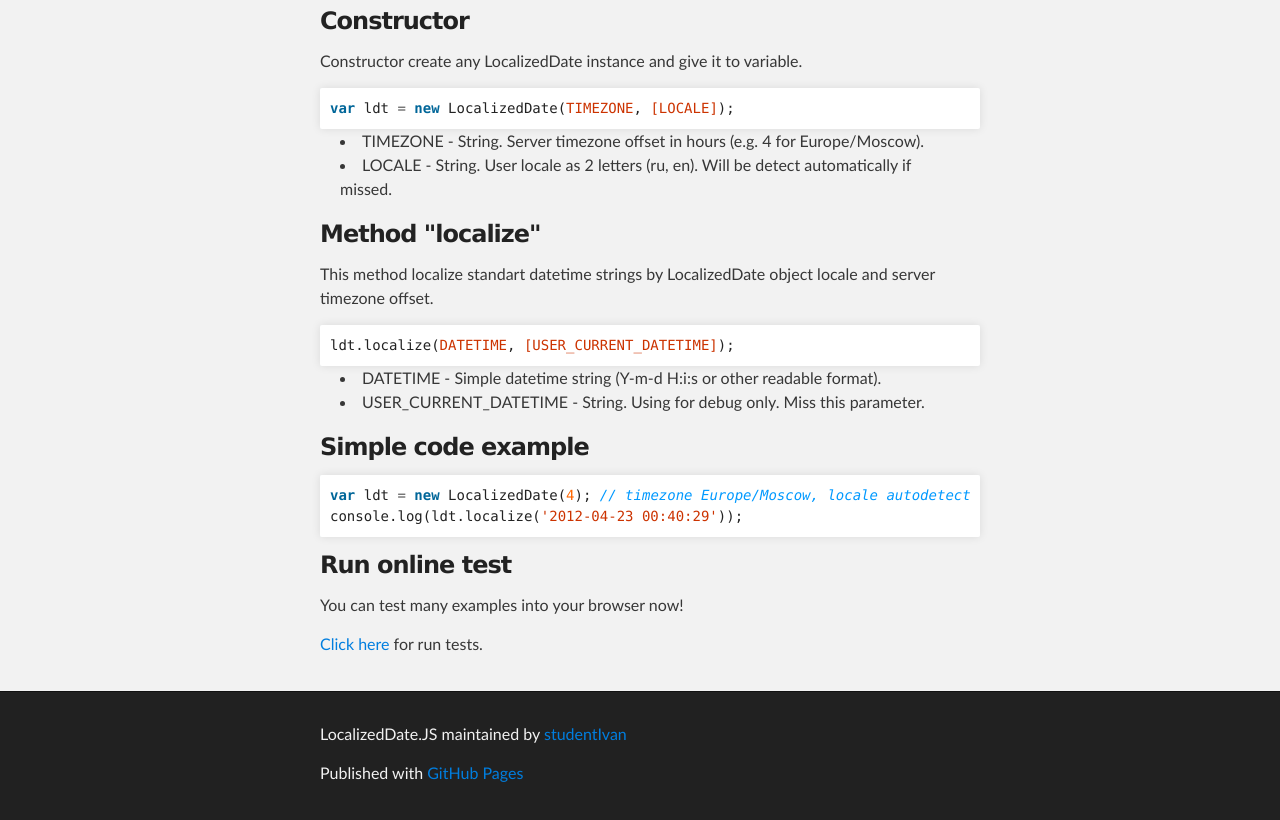
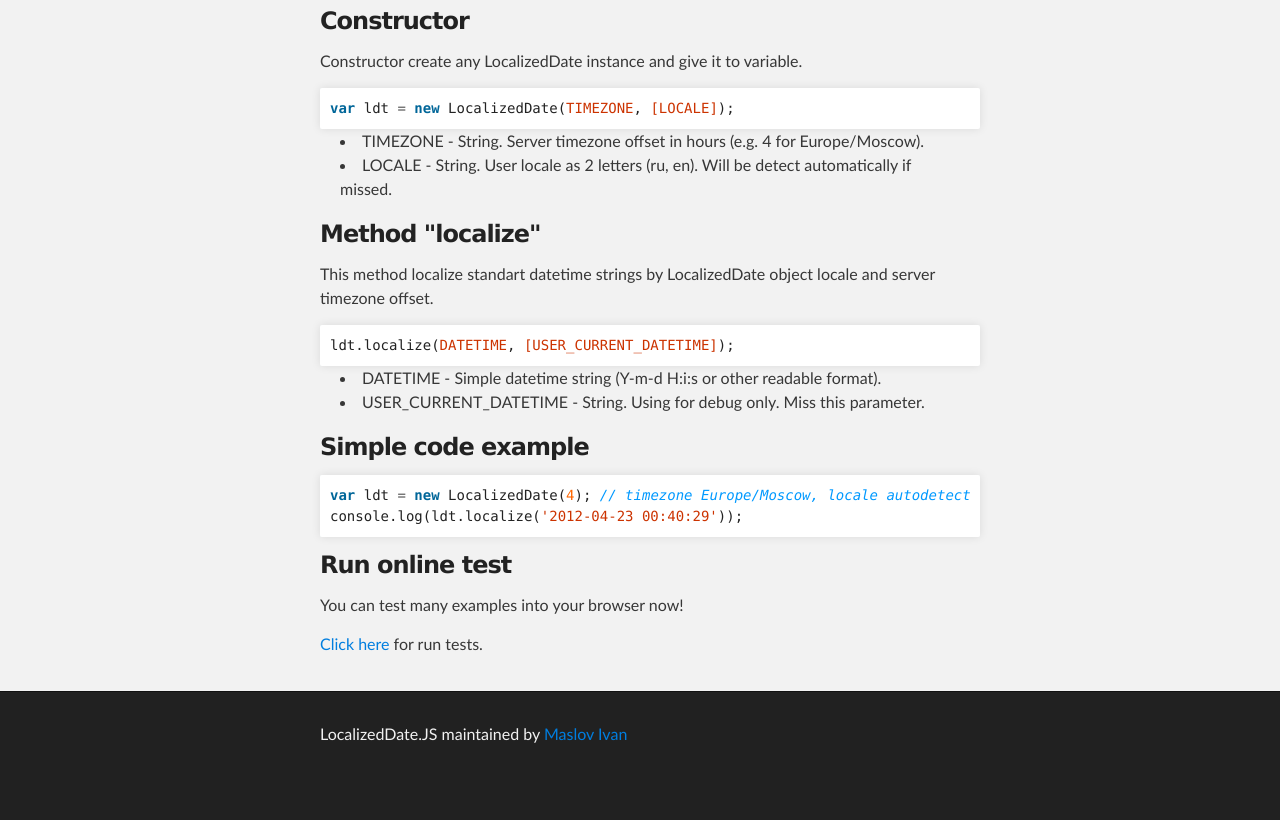
Before and after one commit to studentIvan/LocalizedDate.JS, a plain HTML site: page index.html in a window 1280 px wide. Shown: the part 479-1299 px from the top of the page. After the commit the page ends 1260 px from the top, so only its background shows below. Drawn offline with Linux system fonts and the light colour scheme.

Commit message:
smallfixes

```diff
--- a/index.html
+++ b/index.html
@@ -87,8 +87,7 @@
     <!-- FOOTER  -->
     <div id="footer_wrap" class="outer">
       <footer class="inner">
-        <p class="copyright">LocalizedDate.JS maintained by <a href="https://github.com/studentIvan">studentIvan</a></p>
-        <p>Published with <a href="http://pages.github.com">GitHub Pages</a></p>
+        <p class="copyright">LocalizedDate.JS maintained by <a href="https://github.com/studentIvan">Maslov Ivan</a></p>
       </footer>
     </div>
 
```
